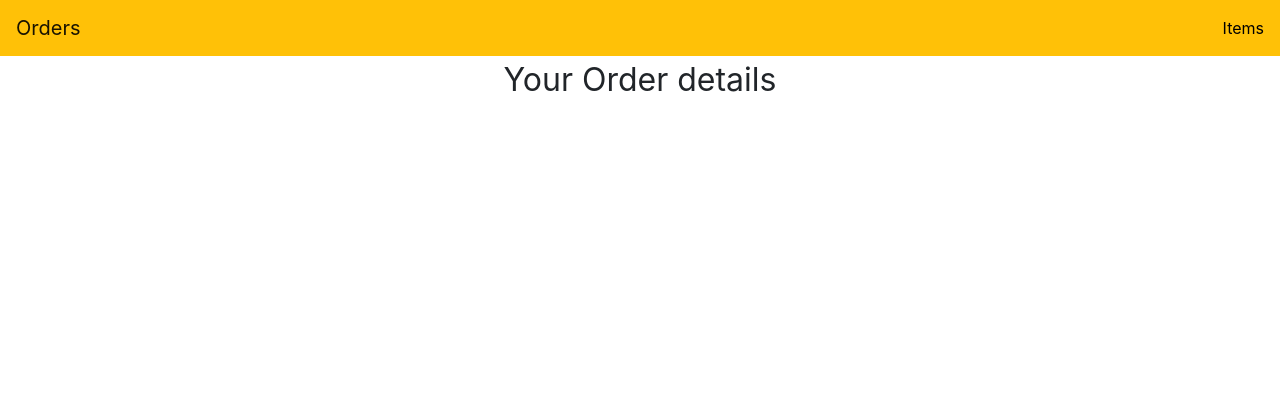
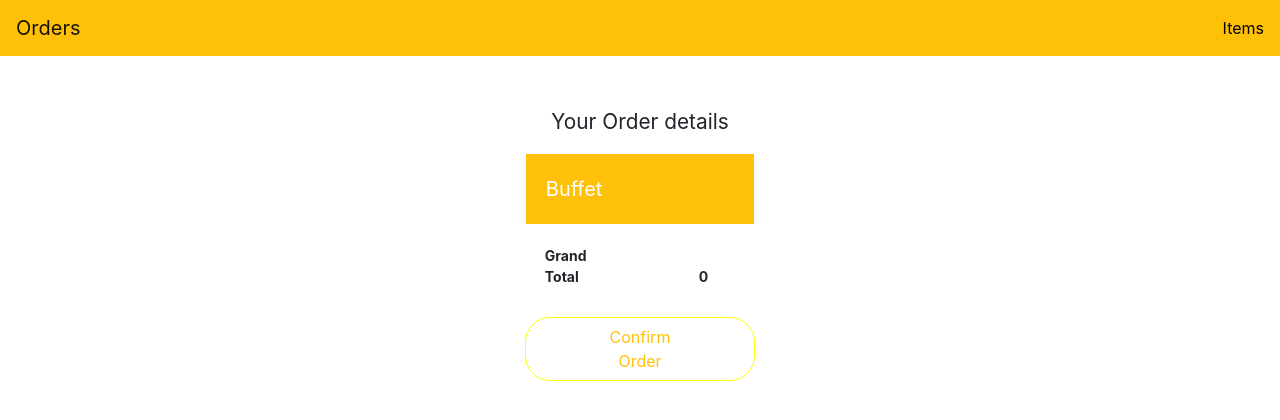
Before and after one commit to vinoth1996/Food_Ordering_App, a React (Create React App) app: page /cart in a window 1280 px wide. Shown: the top 420 px of the page. Built offline with nearby package versions, Linux system fonts and the light colour scheme.

Commit message:
modified cart

```diff
--- a/src/components/Cart.js
+++ b/src/components/Cart.js
@@ -1,23 +1,32 @@
-import React from 'react';
-import Nav from './NavBar';
-import { useSelector } from 'react-redux';
+import React from "react";
+import Nav from "./NavBar";
+import { Button } from 'react-bootstrap';
+import { useSelector } from "react-redux";
 
-function Cart({message, count, itemName}) {
+function Cart({ message, count, itemName }) {
   const orders = useSelector(state => state.addedItems);
-    console.log(orders)
-    return(
+  console.log(orders);
+  return (
     <>
       <Nav />
-            <p style={{ textAlign: 'center', fontSize: '2em' }}>Your Order details</p>
-            {
-                orders.map((item, index) => {
-                    return(
-                        <div key={index} style={{ textAlign: 'center', fontSize: '2em' }}>
-                            <p>{item.name} : {item.quantity}</p>
+      <p style={{ textAlign: "center", fontSize: "1.3em", marginTop: "50px" }}>Your Order details</p>
+      <div style={{ margin: "auto", width: "18%" }}>
+        <ul style={{ listStyleType: "none", border: "1px solid #fff", padding: 0, margin: 0 }}>
+          <li style={{ backgroundColor: "#ffc107", color: "white", fontSize: "20px", padding: "20px" }}>Buffet</li>
+          {orders.map((item, index) => {
+            return (
+              <li key={index} style={{ fontSize: "15px", padding: "20px", borderBottom: "1px solid #eee" }}>
+                <p style={{ margin: 0 }}>{item.name}</p>
+                <p style={{ color: "grey", margin: 0 }}>{item.quantity} x &#8377;{item.price}<span style={{ marginLeft: "120px" }}>{item.quantity*item.price}</span></p>
+              </li>
+            );
+          })}
+        </ul>
+        <p style={{ fontSize: "14px", padding: "20px", fontWeight: "700", margin: 0 }}>Grand Total<spam style={{ marginLeft: "120px" }}>{useSelector(state => state.total)}</spam></p>
+        <Button variant="none" type="button" to="/Cart" style={{ color: "#ffc107", marginTop: "10px", borderColor: 'yellow', boxShadow: 'none', borderRadius: "25px", padding: "7px 70px" }}>
+          Confirm Order
+        </Button>
       </div>
-                    )
-                })
-            }
     </>
   );
 }
--- a/src/components/reducers/CartReducer.js
+++ b/src/components/reducers/CartReducer.js
@@ -17,14 +17,14 @@ const reducers = (state = initialState, action) => {
 
       if (existed_item) {
         existed_item.quantity += 1;
-        return { ...state };
+        return { ...state, total: state.total + existed_item.price };
       } else {
         let addedItem = {
           name: action.name,
           price: action.price,
           quantity: 1
         };
-        return { ...state, addedItems: [...state.addedItems, addedItem] };
+        return { ...state, addedItems: [...state.addedItems, addedItem], total: state.total + addedItem.price };
       }
 
     case "decreaseQuantity":
@@ -34,7 +34,7 @@ const reducers = (state = initialState, action) => {
       );
       if (existing_item.quantity > 0) {
         existing_item.quantity -= 1;
-        return { ...state };
+        return { ...state, total: state.total - existing_item.price };
       }
 
     default:
```
Lines whose indentation alone changed are shown as unchanged.
